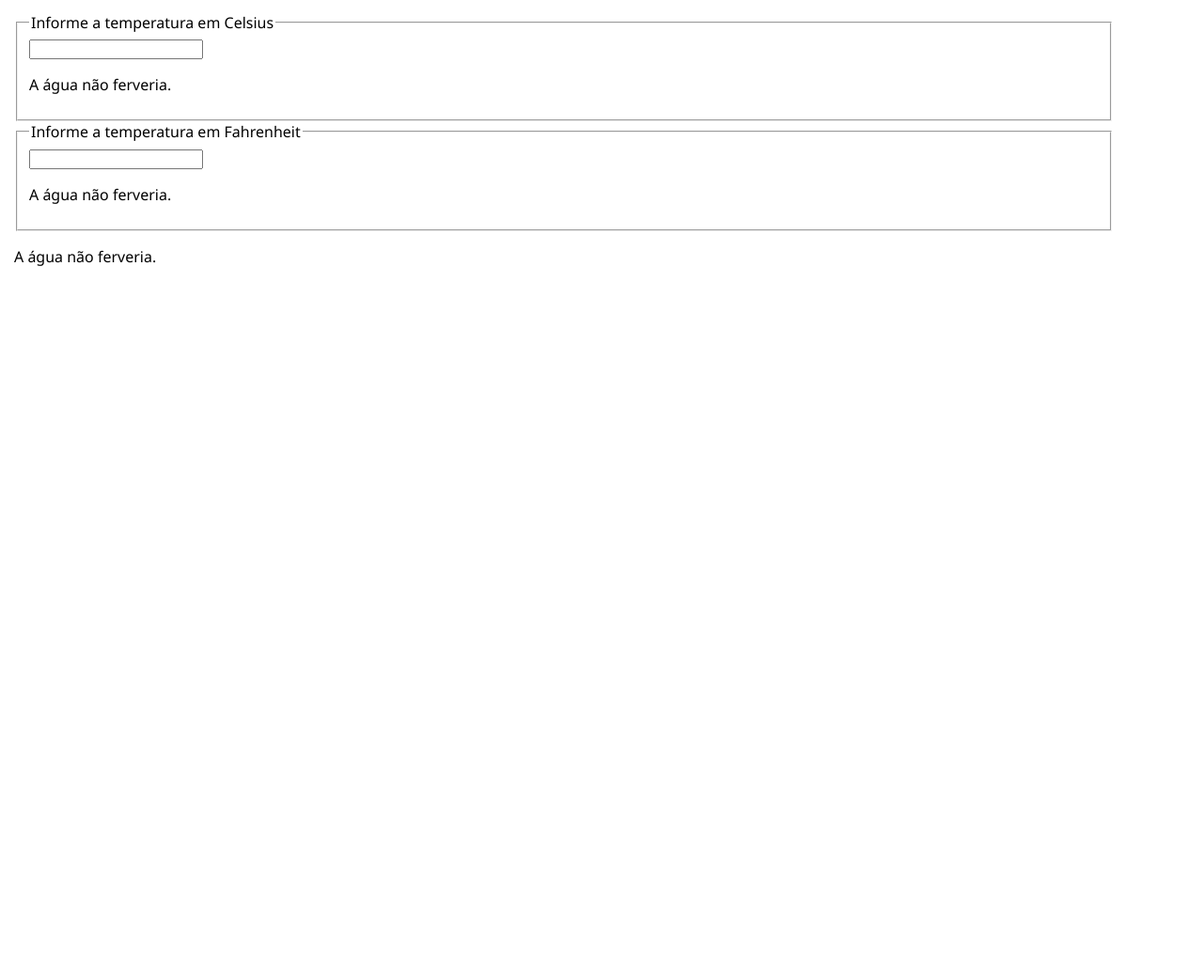
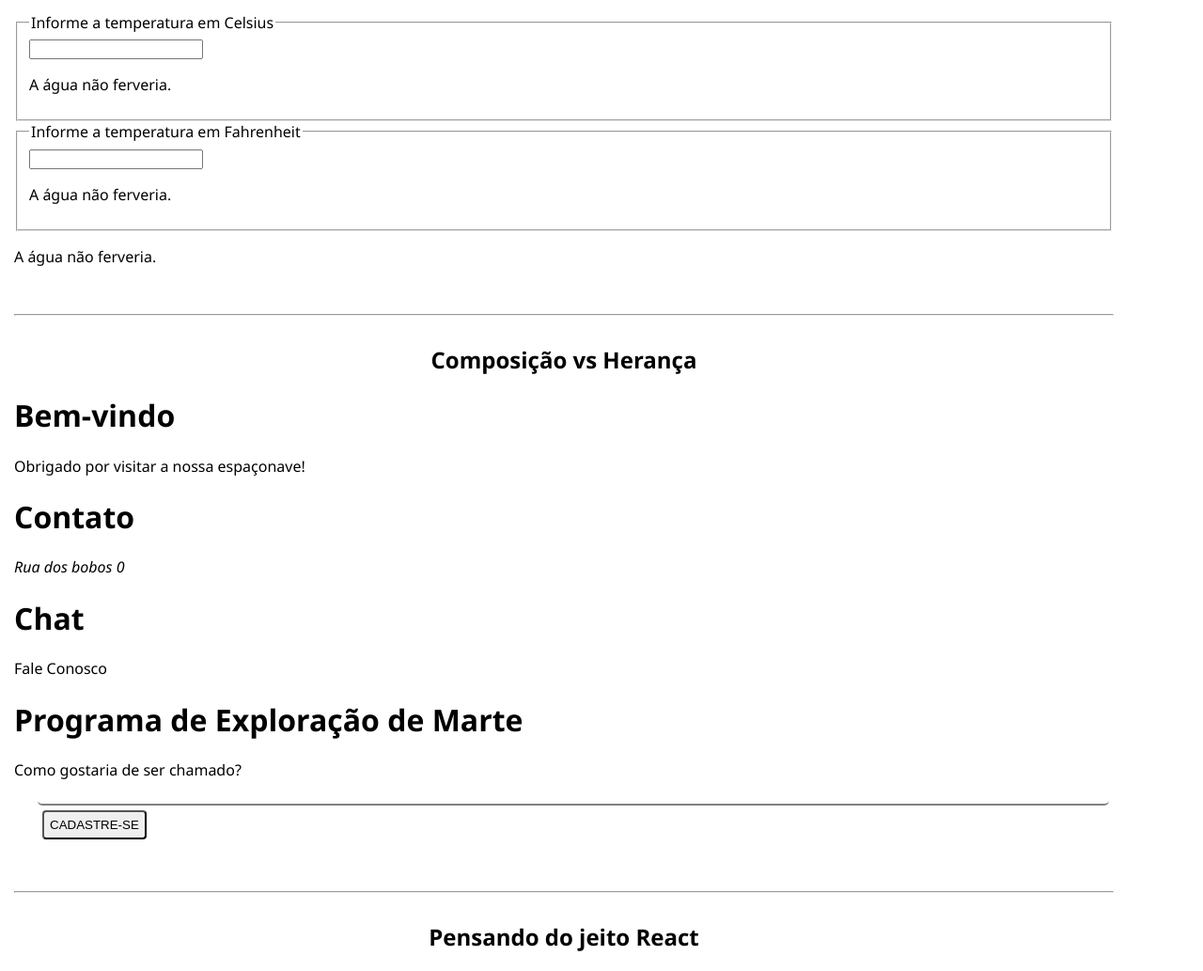
Before and after one commit to kellyguimarans/ReactJS-Doc, a React app: page / in a window 1280 px wide. Shown: the part 2248-3281 px from the top of the page at 94% size. Before the commit the page ends 2548 px from the top, so only its background shows below. Built offline with nearby package versions, Linux system fonts and the light colour scheme.

Commit message:
Composição vs Herança
Entendendo a composição dos components

```diff
--- a/public/index.html
+++ b/public/index.html
@@ -64,6 +64,14 @@
       <hr />
       <h2 align="center">Elevando o state</h2>
       <div id="elevationState"></div>
+
+      <hr />
+      <h2 align="center">Composição vs Herança</h2>
+      <div id="compoHera"></div>
+
+      <hr />
+      <h2 align="center">Pensando do jeito React</h2>
+      <div id="compoHera"></div>
     </main>
     <!--
       This HTML file is a template.
--- a/src/index.js
+++ b/src/index.js
@@ -569,3 +569,126 @@ class Calculator extends React.Component {
   }
 }
 ReactDOM.render(<Calculator />, document.getElementById("elevationState"));
+/* *
+ *
+ *  Fim tópico
+ *
+ *
+ * */
+
+function FancyBorder(props) {
+  return (
+    <div className={`FancyBorder FancyBorder ${props.color}`}>
+      {props.children}
+    </div>
+  );
+}
+
+function Dialog(props) {
+  return (
+    <FancyBorder color="blue">
+      <h1 className="Dialog-title">{props.title}</h1>
+      <label className="Dialog-messege">{props.message}</label>
+      {props.children}
+    </FancyBorder>
+  );
+}
+
+class SignUpDialog extends React.Component {
+  constructor(props) {
+    super(props);
+    this.state = { login: "" };
+  }
+
+  handleChange = event => {
+    this.setState({ login: event.target.value });
+  };
+
+  handleSignUp = () => alert(`Bem-vindo a bordo, ${this.state.login}`);
+
+  render() {
+    return (
+      <Dialog
+        title="Programa de Exploração de Marte"
+        message="Como gostaria de ser chamado?"
+      >
+        <div className="form">
+          <input
+            type="text"
+            className="form__input"
+            value={this.state.login}
+            onChange={this.handleChange}
+          />
+
+          <button className="btn" onClick={this.handleSignUp}>
+            Cadastre-se
+          </button>
+        </div>
+      </Dialog>
+    );
+  }
+}
+
+function WelcomeDialog() {
+  return (
+    <Dialog
+      title="Bem-vindo"
+      message="Obrigado por visitar a nossa espaçonave!"
+    />
+  );
+}
+
+/*
+ * Children personalizadas props.nomeDaChildren
+ */
+function Contacts() {
+  return (
+    <React.Fragment>
+      <h1>Contato</h1>
+      <address>Rua dos bobos 0</address>
+    </React.Fragment>
+  );
+}
+
+function Chat() {
+  return (
+    <React.Fragment>
+      <h1>Chat</h1>
+      <p>Fale Conosco</p>
+    </React.Fragment>
+  );
+}
+
+function SplitPane(props) {
+  return (
+    <div className="SplitPane">
+      <div className="SplitPane__left">{props.left}</div>
+      <div className="SplitPane__right">{props.right}</div>
+    </div>
+  );
+}
+
+/*
+ * Renderiza todas as funções
+ */
+function CompoHera() {
+  return (
+    /**
+     * Uso react.fragment como se fosse uma div
+     * React rendereza apenas um componente inteiro
+     **/
+    <React.Fragment>
+      <WelcomeDialog />
+      <SplitPane left={<Contacts />} right={<Chat />} />
+      <SignUpDialog />
+    </React.Fragment>
+  );
+}
+
+ReactDOM.render(<CompoHera />, document.getElementById("compoHera"));
+/* *
+ *
+ *  Fim tópico
+ *
+ *
+ * */
```
